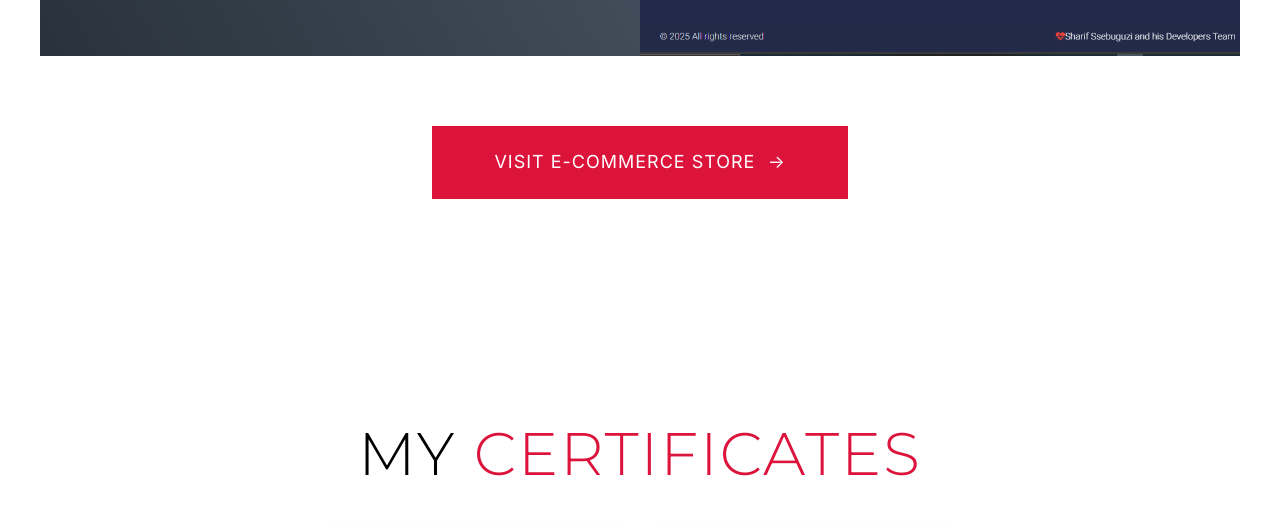
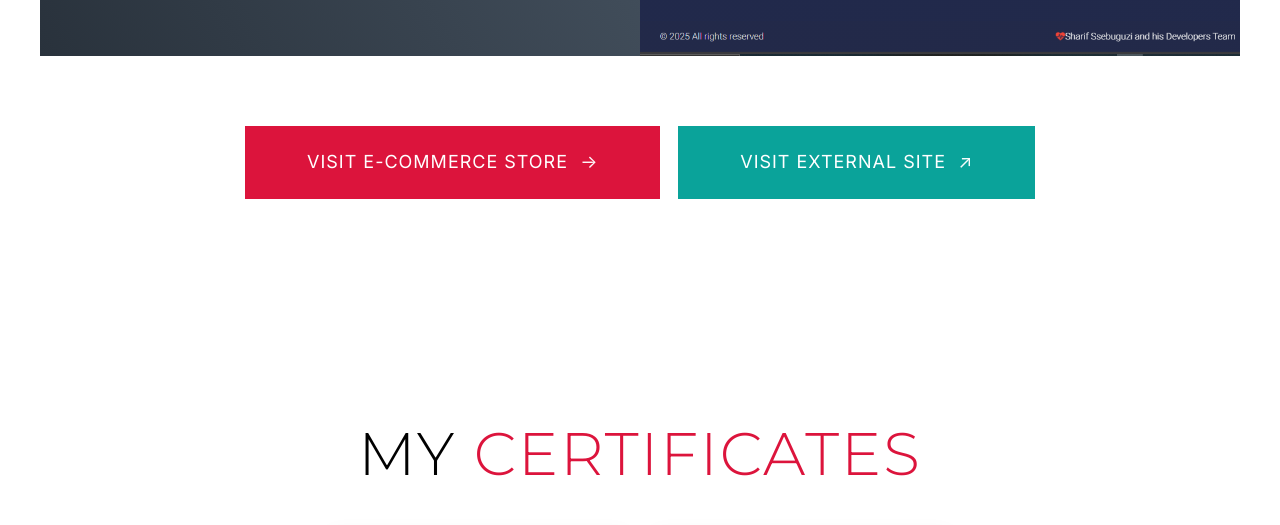
Before and after one commit to Sharif-WP/github-portifolio, a plain HTML site: page index.html in a window 1280 px wide. Shown: the part 4695-5220 px from the top of the page. Drawn offline with Linux system fonts and the light colour scheme.

Commit message:
Add external CTA and style; tidy project CTAs

```diff
--- a/index.html
+++ b/index.html
@@ -32,7 +32,7 @@
             <div class="bar"></div>
           </div>
           <ul>
-            <li><a href="#hero" data-after="Home">Home</a></li>
+            <li><a href="https://sharifssebuguzi.infinityfree.me/?i=1" data-after="Home">Home</a></li>
             <li><a href="#services" data-after="Service">Services</a></li>
             <li><a href="#projects" data-after="Projects">Projects</a></li>
             <li><a href="#about" data-after="About">About</a></li>
@@ -185,9 +185,12 @@
             <img src="./img/ecommercetore2.PNG" alt="Digital products e-commerce platform showcase">
           </div>
         </div>
-        <div style="width: 100%; display: flex; justify-content: center; margin-top: 40px;">
-          <a href="#" class="cta store-link" style="font-size: 1.8rem; background-color: crimson; color: white; border-color: crimson;">
+        <div style="width: 100%; display: flex; justify-content: center; gap:18px; margin-top: 40px; flex-wrap:wrap;">
+          <a href="http://sharifstore.great-site.net/?i=1" class="cta store-link" style="font-size: 1.8rem; background-color: crimson; color: white; border-color: crimson;">
             Visit E-Commerce Store <span class="arrow-blink">→</span>
+          </a>
+          <a href="#" class="cta external-link" style="font-size:1.8rem; background-color:#0aa39a; color:white; border-color:#0aa39a;">
+            Visit External Site <span class="arrow-blink">↗</span>
           </a>
         </div>
       </div>
--- a/style.css
+++ b/style.css
@@ -139,6 +139,10 @@ p {
 @keyframes arrowBlink { 0%,100%{ opacity:1; transform: translateX(0);} 50%{ opacity:0.35; transform: translateX(6px);} }
 .store-link:hover { border-radius: 50px; padding-left: 36px; padding-right: 36px; box-shadow: 0 0 20px rgba(220,20,60,0.6); }
 .store-link:active { opacity: 0.86; transform: scale(0.985); }
+/* External CTA style (different accent color) */
+.external-link { position: relative; overflow: hidden; display: inline-flex; align-items: center; }
+.external-link:hover { border-radius: 14px; box-shadow: 0 10px 30px rgba(10,163,154,0.2); padding-left: 34px; padding-right: 34px; }
+.external-link:active { transform: scale(0.986); opacity: 0.9; }
 .brand h1 {
 	font-size: 3rem;
 	text-transform: uppercase;
```
